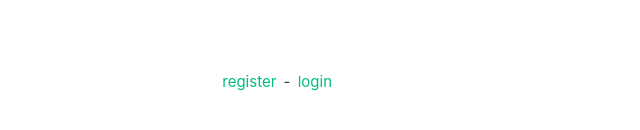
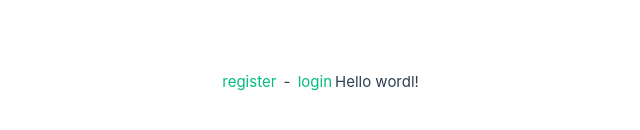
Before and after one commit to MatteoGranata/ANGEL, a Vue app in the folder client/: page / in a window 1280 px wide. Before the commit this address had no page. Shown: the part 318-448 px from the top of the page, without its empty margins (305-945 px from the left). Built offline with nearby package versions, Linux system fonts and the light colour scheme.

Commit message:
created Welcome page

```diff
--- a/client/src/router/index.js
+++ b/client/src/router/index.js
@@ -2,10 +2,16 @@ import { createRouter, createWebHistory } from 'vue-router'
 import Register from '../components/Register.vue'
 import Login from '../components/Login.vue'
 import Homepage from '../views/Homepage.vue'
+import Welcome from '../views/Welcome.vue'
 
 const router = createRouter({
   history: createWebHistory(import.meta.env.BASE_URL),
   routes: [
+    {
+      path: '/',
+      name: 'welcome',
+      component: Welcome
+    },
     {
       path: '/homepage',
       name: 'homepage',
--- /dev/null
+++ b/client/src/views/Welcome.vue
@@ -0,0 +1,5 @@
+<template>
+    <div>
+        <p>Hello wordl!</p>
+    </div>
+</template>
```
